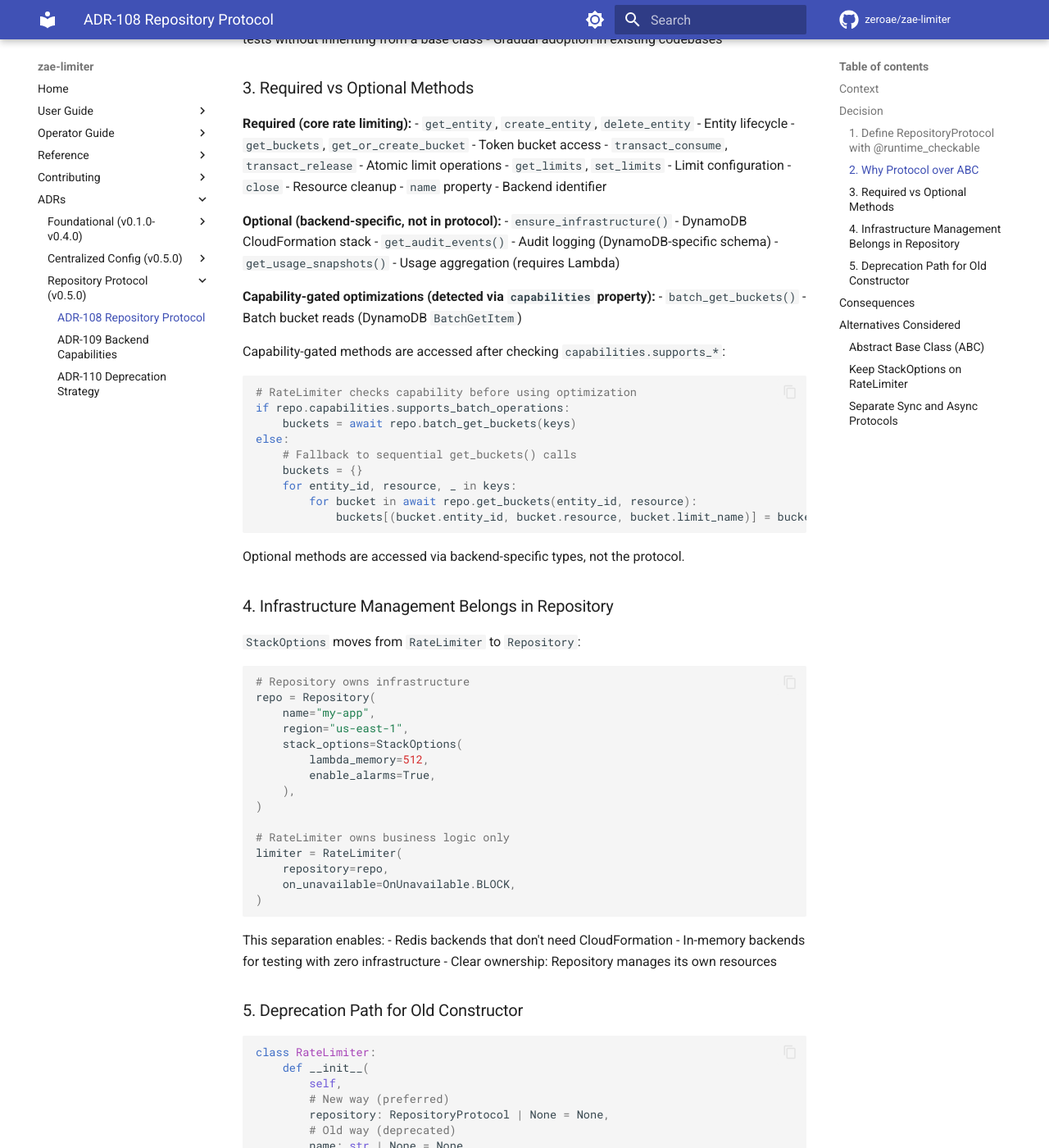
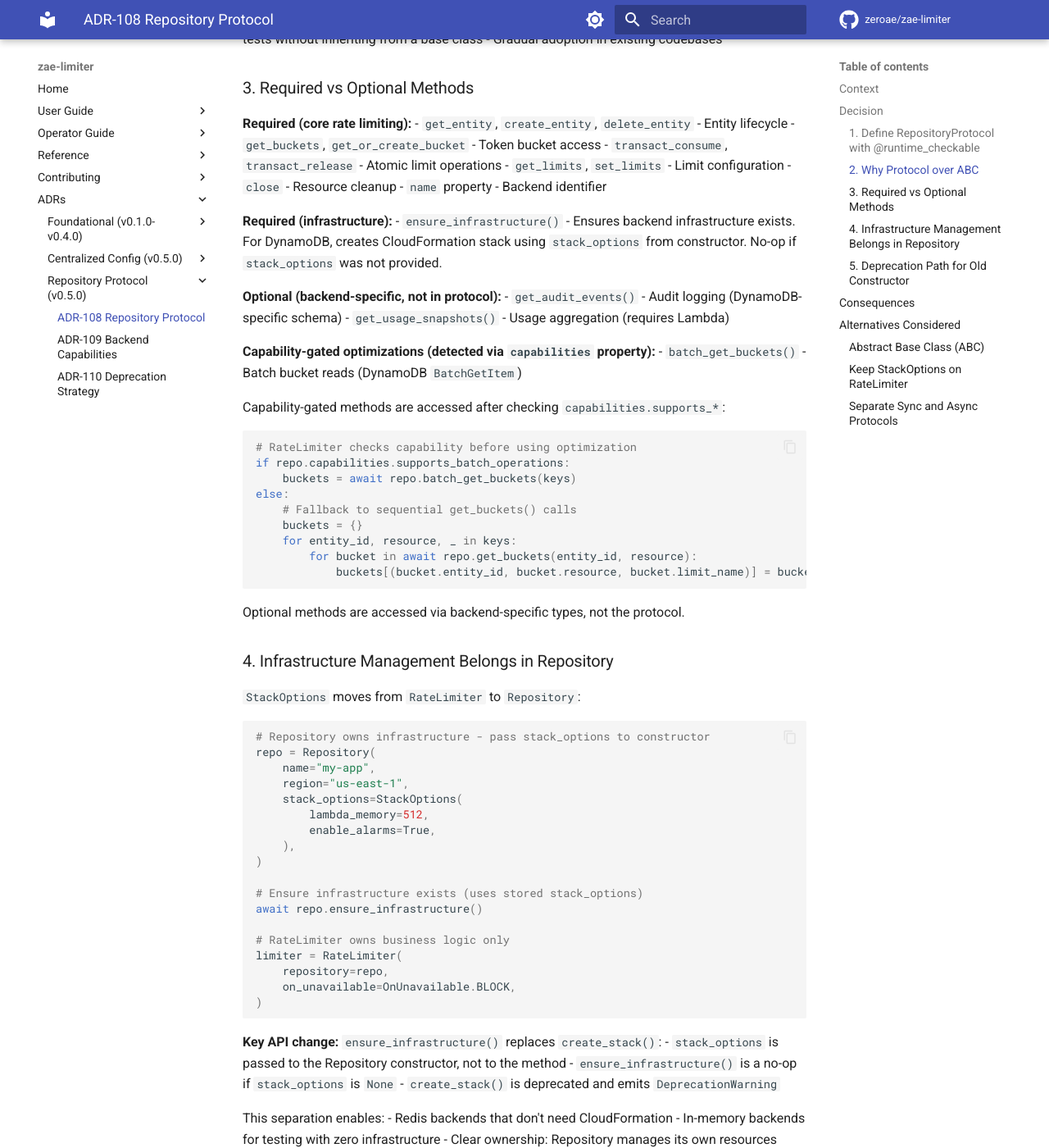
Before and after one commit to zeroae/zae-limiter, an MkDocs documentation site: the page built from docs/adr/108-repository-protocol.md, in a window 1280 px wide and 1400 px high, scrolled down 1987 px. Shown: the whole window at 82% size. Built offline with MkDocs 1.6.1 and Material for MkDocs 9.7.7, drawn with Linux system fonts in a browser that asks for light colours; comment, search, counter and statistics services are not loaded; the version menu is left out.

Commit message:
✨ feat(repository): add ensure_infrastructure() and deprecate create_stack #150
- Add Repository.ensure_infrastructure() method that uses stored stack_options
- Deprecate Repository.create_stack() with DeprecationWarning
- Update RateLimiter._ensure_initialized() to call ensure_infrastructure()
- Add ensure_infrastructure() to RepositoryProtocol as required method
- Update tests to use new API pattern
- Update ADR-108 and ADR-110 with API changes
- Document Repository pattern in CLAUDE.md

Co-Authored-By: Claude Opus 4.5 <noreply@anthropic.com>

````diff
--- a/docs/adr/108-repository-protocol.md
+++ b/docs/adr/108-repository-protocol.md
@@ -92,8 +92,12 @@ Protocol is more Pythonic: any object with the right methods satisfies the proto
 - `close` - Resource cleanup
 - `name` property - Backend identifier
 
+**Required (infrastructure):**
+- `ensure_infrastructure()` - Ensures backend infrastructure exists. For DynamoDB,
+  creates CloudFormation stack using `stack_options` from constructor. No-op if
+  `stack_options` was not provided.
+
 **Optional (backend-specific, not in protocol):**
-- `ensure_infrastructure()` - DynamoDB CloudFormation stack
 - `get_audit_events()` - Audit logging (DynamoDB-specific schema)
 - `get_usage_snapshots()` - Usage aggregation (requires Lambda)
 
@@ -121,7 +125,7 @@ Optional methods are accessed via backend-specific types, not the protocol.
 `StackOptions` moves from `RateLimiter` to `Repository`:
 
 ```python
-# Repository owns infrastructure
+# Repository owns infrastructure - pass stack_options to constructor
 repo = Repository(
     name="my-app",
     region="us-east-1",
@@ -131,12 +135,20 @@ repo = Repository(
     ),
 )
 
+# Ensure infrastructure exists (uses stored stack_options)
+await repo.ensure_infrastructure()
+
 # RateLimiter owns business logic only
 limiter = RateLimiter(
     repository=repo,
     on_unavailable=OnUnavailable.BLOCK,
 )
 ```
+
+**Key API change:** `ensure_infrastructure()` replaces `create_stack()`:
+- `stack_options` is passed to the Repository constructor, not to the method
+- `ensure_infrastructure()` is a no-op if `stack_options` is `None`
+- `create_stack()` is deprecated and emits `DeprecationWarning`
 
 This separation enables:
 - Redis backends that don't need CloudFormation
````
Also changed, not shown: CLAUDE.md (+29 -0 lines), docs/adr/110-deprecation-constructor.md (+5 -0 lines), 5 other files.
